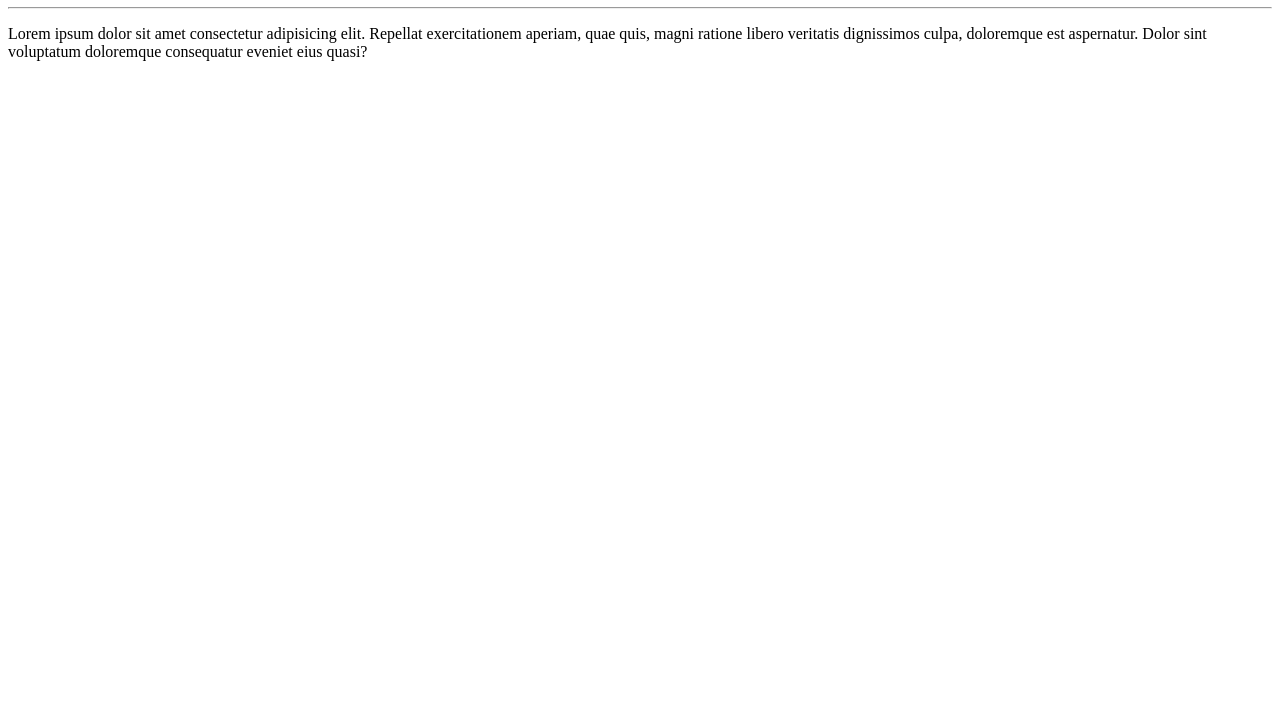
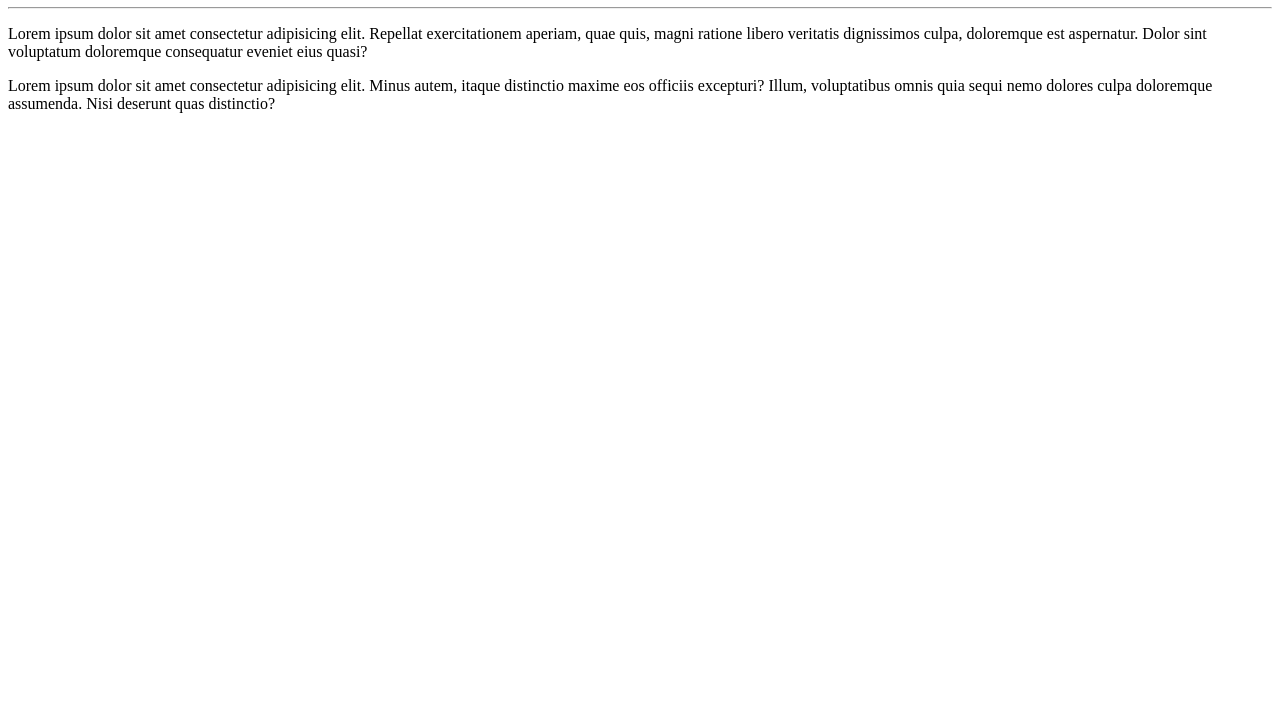
Before and after one commit to EudesBruno/Ola-Mundo, a plain HTML site: page site-exemplo/index.html in a window 1280 px wide. Shown: the part 73-800 px from the top of the page. Drawn offline with Linux system fonts and the light colour scheme.

Commit message:
adicionei um parágrafo

```diff
--- a/site-exemplo/index.html
+++ b/site-exemplo/index.html
@@ -9,5 +9,6 @@
     <h1>Olá, Mundo!</h1>
     <hr>
     <p>Lorem ipsum dolor sit amet consectetur adipisicing elit. Repellat exercitationem aperiam, quae quis, magni ratione libero veritatis dignissimos culpa, doloremque est aspernatur. Dolor sint voluptatum doloremque consequatur eveniet eius quasi?</p>
+    <p>Lorem ipsum dolor sit amet consectetur adipisicing elit. Minus autem, itaque distinctio maxime eos officiis excepturi? Illum, voluptatibus omnis quia sequi nemo dolores culpa doloremque assumenda. Nisi deserunt quas distinctio?</p>
 </body>
 </html>
```
